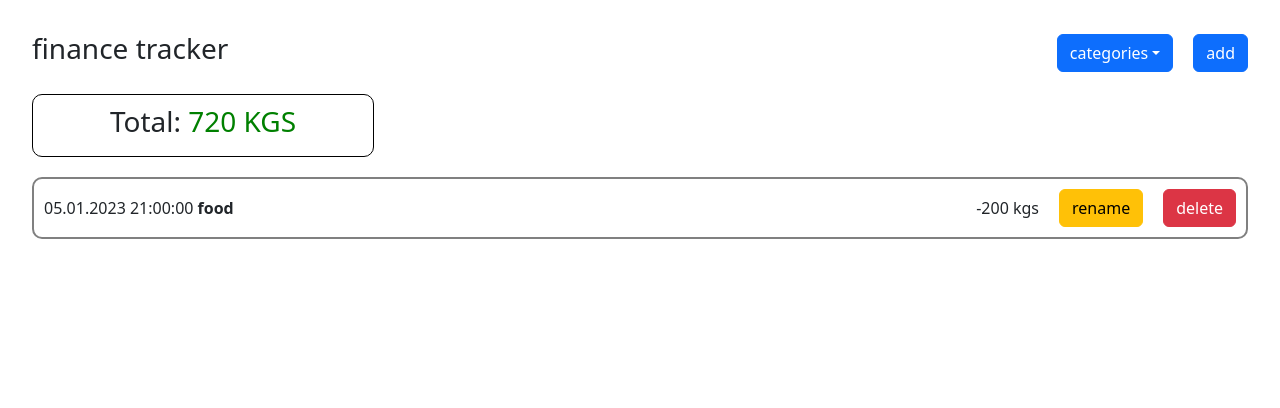
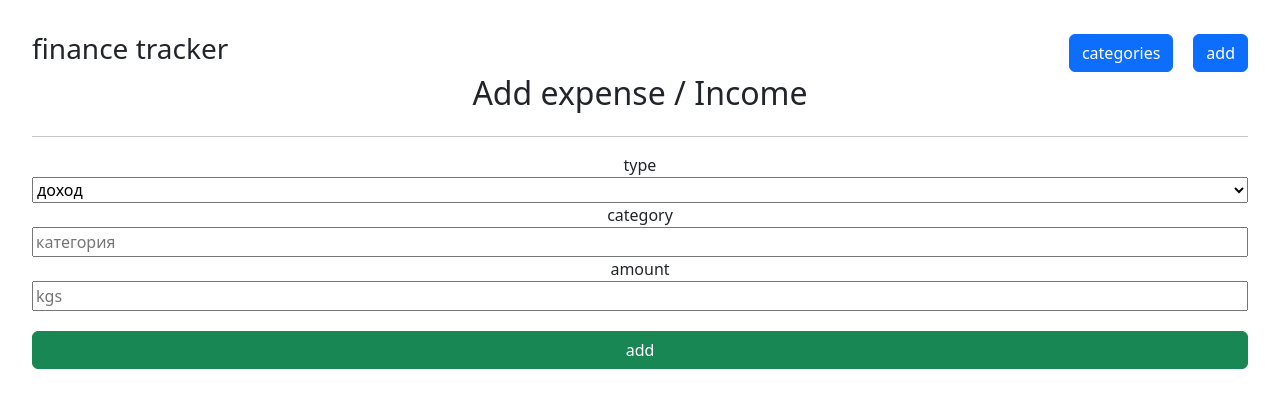
Before and after one commit to society-sss/controlwork9, a React (Vite) app: page /add-transaction in a window 1280 px wide. Shown: the top 408 px of the page. Built offline with nearby package versions, Linux system fonts and the light colour scheme.

Commit message:
добавил компонент для добавления или редактирования формы

```diff
--- a/src/App.tsx
+++ b/src/App.tsx
@@ -1,16 +1,22 @@
 
+import { Route, Routes } from 'react-router-dom'
 import './App.css'
 import Header from './components/Header/Header'
 import Total from './components/Total/Total'
 import TransactionList from './components/TransactionList/TransactionList'
+import MainWindow from './containers/MainWindow/MainWindow'
+import FormTransaction from './containers/FormTransaction/FormTransaction'
 
 function App() {
 
   return (
     <>
-      <Header/>
-      <Total/>
-      <TransactionList/>
+      <Routes>
+        <Route path='/' element={<MainWindow/>}>
+          <Route index element={<TransactionList/>}/>
+          <Route path='add-transaction' element={<FormTransaction/>}/>
+        </Route>
+      </Routes>
     </>
   )
 }
--- a/src/components/Header/Header.tsx
+++ b/src/components/Header/Header.tsx
@@ -1,23 +1,14 @@
+import { useNavigate } from 'react-router-dom';
 import './header.css'
 
 const Header = () => {
+    const navigate = useNavigate();
     return (
         <div className='main-header'>
             <h3>finance tracker</h3>
             <nav className='main-navigation'>
-                <div className="btn-group">
-                    <button type="button" className="btn btn-primary dropdown-toggle" data-bs-toggle="dropdown" aria-expanded="false">
-                        categories
-                    </button>
-                    <ul className="dropdown-menu">
-                        <li><a className="dropdown-item" href="#">Action</a></li>
-                        <li><a className="dropdown-item" href="#">Another action</a></li>
-                        <li><a className="dropdown-item" href="#">Something else here</a></li>
-                        <li><hr className="dropdown-divider"/></li>
-                        <li><a className="dropdown-item" href="#">Separated link</a></li>
-                    </ul>
-                </div>
-                <button type="button" className="btn btn-primary">add</button>
+                <button type="button" className="btn btn-primary">categories</button>
+                <button type="button" className="btn btn-primary" onClick={() => navigate('add-transaction')}>add</button>
             </nav>
         </div>
     )
--- a/src/components/TransactionList/TransactionList.tsx
+++ b/src/components/TransactionList/TransactionList.tsx
@@ -1,7 +1,10 @@
+import Total from '../Total/Total';
 import './transactionList.css'
 
 const TransactionList = () => {
     return (
+        <div>
+            <Total/>
             <div className="main-transaction">
                 <div className="transaction-info">
                     <p>05.01.2023 21:00:00 <b>food</b></p>
@@ -12,6 +15,7 @@
                     <button type="button" className="btn btn-danger">delete</button>
                 </div>
             </div>
+        </div>
     )
 }
 
--- /dev/null
+++ b/src/containers/FormTransaction/FormTransaction.tsx
@@ -0,0 +1,21 @@
+import './formTransaction.css'
+const FormTransaction = () => {
+    return (
+        <div className='main-form'>
+            <h2>Add expense / Income</h2>
+            <hr />
+            <label htmlFor="type">type</label>
+            <select name="type" id="type">
+                <option value="income">доход</option>
+                <option value="expense">расход</option>
+            </select>
+            <label htmlFor="category">category</label>
+            <input type="text" id="category" placeholder="категория"/>
+            <label htmlFor="amount">amount</label>
+            <input type="number" id='amount' placeholder="kgs"/>
+            <button type="button" className="btn btn-success add">add</button>
+        </div>
+    )
+}
+
+export default FormTransaction;
--- /dev/null
+++ b/src/containers/FormTransaction/formTransaction.css
@@ -0,0 +1,7 @@
+.main-form {
+    display: grid;
+}
+
+.add {
+    margin-top: 20px;
+}
--- /dev/null
+++ b/src/containers/MainWindow/MainWindow.tsx
@@ -0,0 +1,13 @@
+import { Outlet } from "react-router-dom";
+import Header from "../../components/Header/Header";
+
+const MainWindow = () => {
+    return (
+        <>
+            <Header/>
+            <Outlet/>
+        </>
+    )
+}
+
+export default MainWindow;
--- a/src/main.tsx
+++ b/src/main.tsx
@@ -4,9 +4,12 @@
 import 'bootstrap/dist/css/bootstrap.min.css';
 import 'bootstrap/dist/js/bootstrap.bundle.min.js';
 import App from './App.tsx'
+import { BrowserRouter } from 'react-router-dom';
 
 createRoot(document.getElementById('root')!).render(
   <StrictMode>
-    <App />
+    <BrowserRouter>
+      <App />
+    </BrowserRouter>
   </StrictMode>,
 )
```
Lines whose indentation alone changed are shown as unchanged.
